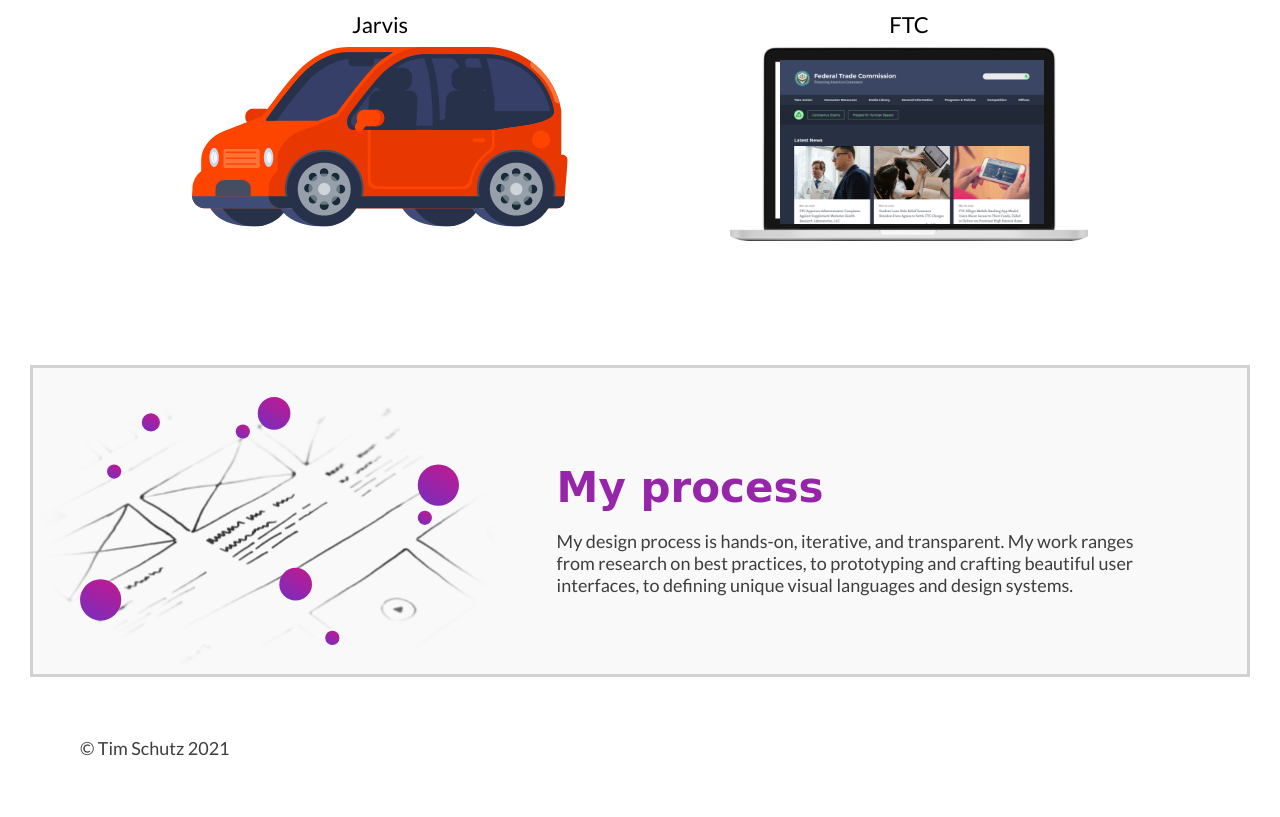
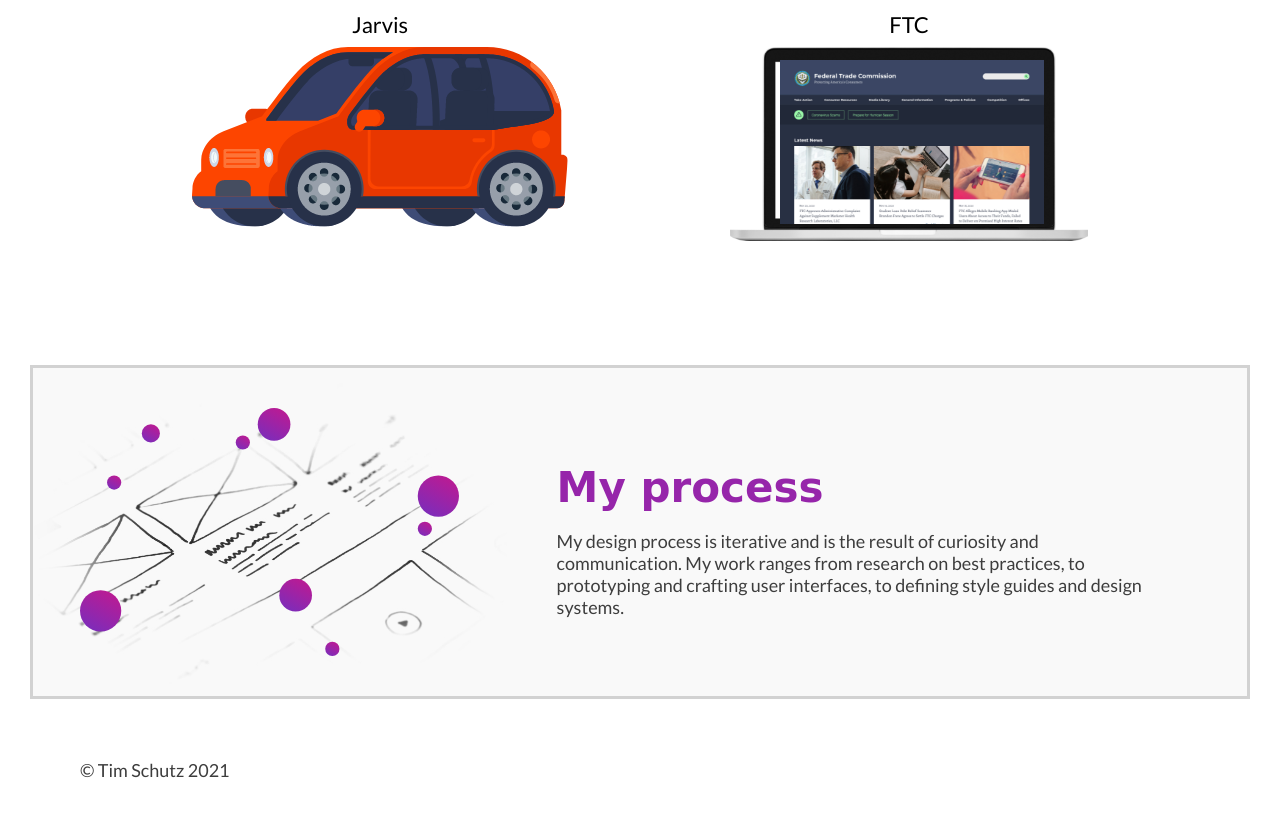
Before and after one commit to timschutz/UX_UI_HW_18_Homepage, a plain HTML site: page index.html in a window 1280 px wide. Shown: the part 1366-2183 px from the top of the page. Drawn offline with Linux system fonts and the light colour scheme; a web font is replaced by a local one.

Commit message:
tweaked html

```diff
--- a/index.html
+++ b/index.html
@@ -93,7 +93,7 @@
   </div>
   <div class="process_right">
     <h2>My process</h2>
-    <h3>My design process is hands-on, iterative, and transparent. My work ranges from research on best practices, to prototyping and crafting beautiful user interfaces, to defining unique visual languages and design systems.</h3>
+    <h3>My design process is iterative and is the result of curiosity and communication. My work ranges from research on best practices, to prototyping and crafting user interfaces, to defining style guides and design systems.</h3>
   </div>
 </div>
 
```
